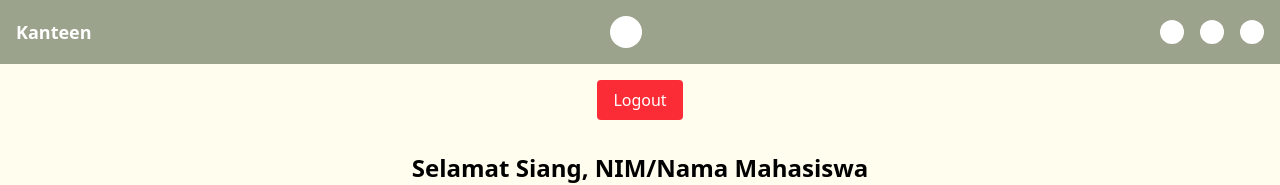
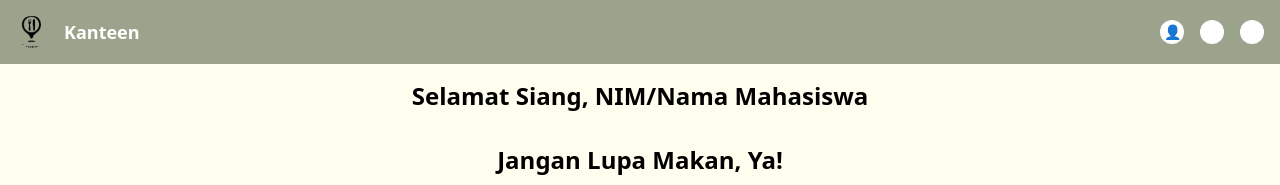
Before and after one commit to dikaarnnd/CanteenApp, a React (Vite) app: page / in a window 1280 px wide. Shown: the top 185 px of the page. Built offline with nearby package versions, Linux system fonts and the light colour scheme; no server answers; the database is empty.

Commit message:
Added Profile + Moved Logout button

```diff
--- a/src/pages/Customer/Home.jsx
+++ b/src/pages/Customer/Home.jsx
@@ -1,6 +1,7 @@
 import { useNavigate } from 'react-router-dom';
 import { useEffect, useState } from 'react';
 import { supabase } from '../../supabaseClient';
+import logo from '../../assets/logo.png'; // Import the logo
 
 export default function Home() {
   const navigate = useNavigate();
@@ -9,7 +10,7 @@ export default function Home() {
   useEffect(() => {
     const fetchSellers = async () => {
       const { data, error } = await supabase
-        .from('seller') // Replace 'seller' with your actual table name
+        .from('seller')
         .select('id, nama, nama_kantin');
 
       if (error) {
@@ -22,28 +23,36 @@ export default function Home() {
     fetchSellers();
   }, []);
 
-  const handleLogout = () => {
-    localStorage.removeItem('nim'); // Clear session
-    navigate('/login'); // Redirect to login page
+  const handleCardClick = (id) => {
+    navigate(`/resto/${id}`);
   };
 
-  const handleCardClick = (id) => {
-    navigate(`/resto/${id}`); // Navigate to the dynamic route
-  };
-
-  const nim = localStorage.getItem('nim') || 'NIM'; // Retrieve NIM from localStorage
-  const namaMahasiswa = 'Nama Mahasiswa'; // Replace with actual logic to fetch the name
+  const nim = localStorage.getItem('nim') || 'NIM';
+  const namaMahasiswa = 'Nama Mahasiswa';
 
   return (
     <div className="p-4 text-center bg-[#FFFDED] min-h-screen">
       {/* Navbar */}
       <nav className="flex items-center justify-between bg-[#9BA38D] p-4 w-full fixed top-0 left-0">
+        <div className="flex items-center space-x-4">
+          {/* Logo */}
+          <div className="w-8 h-8">
+            <img
+              src={logo}
+              alt="Logo"
+              className="w-full h-full object-cover rounded-full"
+            />
+          </div>
           <div className="text-white font-bold text-lg">Kanteen</div>
-        <div className="flex items-center justify-center">
-          <div className="w-8 h-8 bg-white rounded-full"></div> {/* Placeholder logo */}
         </div>
         <div className="flex items-center space-x-4">
-          <div className="w-6 h-6 bg-white rounded-full"></div> {/* Star placeholder */}
+          <button
+            className="w-6 h-6 bg-white rounded-full flex items-center justify-center"
+            onClick={() => navigate('/profile')}
+          >
+            {/* Profile Icon */}
+            <span className="text-sm">👤</span>
+          </button>
           <div className="w-6 h-6 bg-white rounded-full"></div> {/* Notification placeholder */}
           <div className="w-6 h-6 bg-white rounded-full"></div> {/* Three dots placeholder */}
         </div>
@@ -51,15 +60,6 @@ export default function Home() {
 
       {/* Main Content */}
       <div className="mt-16 text-black">
-        <nav>
-          <button
-            className="bg-red-500 text-white px-4 py-2 rounded hover:bg-red-600"
-            onClick={handleLogout}
-          >
-            Logout
-          </button>
-        </nav>
-      </div>
         <h1 className="text-2xl font-bold mt-8 text-black">Selamat Siang, {nim}/{namaMahasiswa}</h1>
         <h3 className="text-2xl font-bold mt-8 text-black">Jangan Lupa Makan, Ya!</h3>
         <hr className="border-dashed border-2 border-gray-400 my-8" />
@@ -75,9 +75,8 @@ export default function Home() {
               {/* Left Grid: Image */}
               <div className="w-1/2 h-full">
                 <div className="w-full h-full bg-gray-200 rounded overflow-hidden">
-                {/* Placeholder for Image */}
                   <img
-                  src="https://via.placeholder.com/150" // Replace with actual image URL
+                    src="https://via.placeholder.com/150"
                     alt="Resto"
                     className="w-full h-full object-cover"
                   />
@@ -91,11 +90,9 @@ export default function Home() {
                 <div className="flex items-center justify-between mt-2">
                   <div className="flex space-x-2">
                     <div className="w-6 h-6 bg-gray-300 rounded-full flex items-center justify-center">
-                    {/* Placeholder for Icon */}
                       <span className="text-sm">⭐</span>
                     </div>
                     <div className="w-6 h-6 bg-gray-300 rounded-full flex items-center justify-center">
-                    {/* Placeholder for Icon */}
                       <span className="text-sm">🔔</span>
                     </div>
                   </div>
@@ -108,5 +105,6 @@ export default function Home() {
           ))}
         </div>
       </div>
+    </div>
   );
 }
--- a/src/pages/Customer/Profile.jsx
+++ b/src/pages/Customer/Profile.jsx
@@ -1,7 +1,50 @@
-import React from 'react'
+import React from 'react';
+import { useNavigate } from 'react-router-dom';
+import logo from '../../assets/logo.png';
 
 export default function Profile() {
+  const navigate = useNavigate();
+  const nim = localStorage.getItem('nim') || 'NIM';
+  const namaMahasiswa = 'Nama Mahasiswa'; // Replace with actual logic to fetch the name
+
+  const handleLogout = () => {
+    localStorage.removeItem('nim');
+    navigate('/login');
+  };
+
   return (
-    <div>Profile</div>
-  )
+    <div className="p-4 text-center bg-[#FFFDED] min-h-screen">
+      <div className="flex flex-col items-center">
+        {/* Back Button */}
+        <button
+          className="bg-[#9BA38D] text-white px-4 py-2 rounded hover:bg-[#7F8C69] transition-colors mb-4"
+          onClick={() => navigate(-1)} // Navigate back to the previous page
+        >
+          ← Back
+        </button>
+
+        {/* Logo */}
+        <div className="w-24 h-24 mb-4">
+          <img
+            src={logo}
+            alt="Logo"
+            className="w-full h-full object-cover rounded-full"
+          />
+        </div>
+
+        {/* Profile Info */}
+        <h1 className="text-2xl font-bold text-black">Profile</h1>
+        <p className="text-lg text-gray-700 mt-2">Name: {namaMahasiswa}</p>
+        <p className="text-lg text-gray-700">NIM: {nim}</p>
+
+        {/* Logout Button */}
+        <button
+          className="bg-red-500 text-white px-4 py-2 rounded hover:bg-red-600 mt-4"
+          onClick={handleLogout}
+        >
+          Logout
+        </button>
+      </div>
+    </div>
+  );
 }
```
Lines whose indentation alone changed are shown as unchanged.
